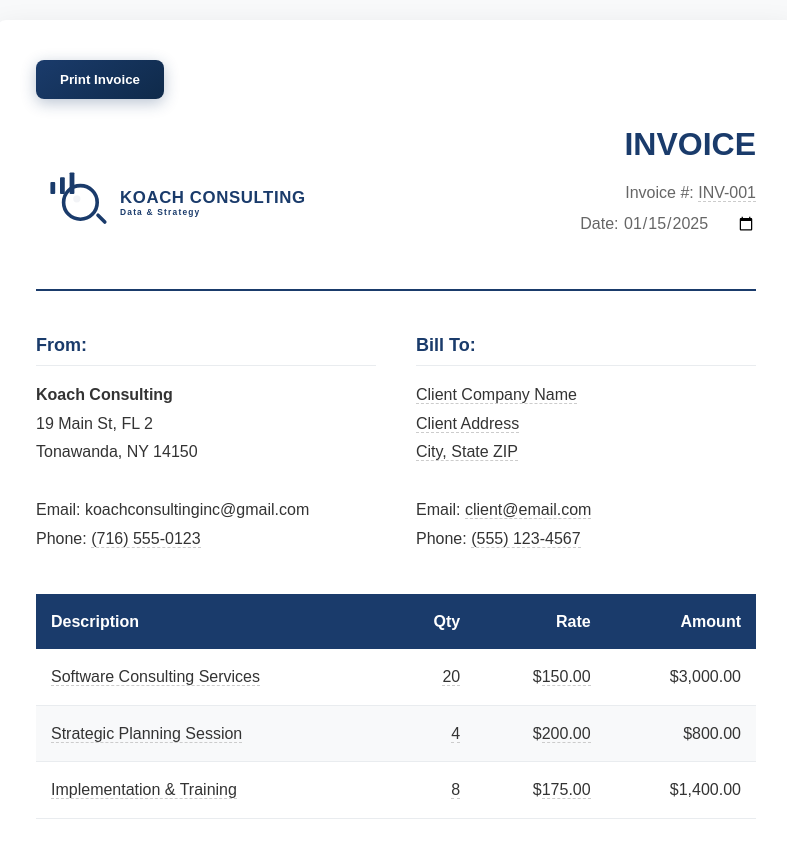
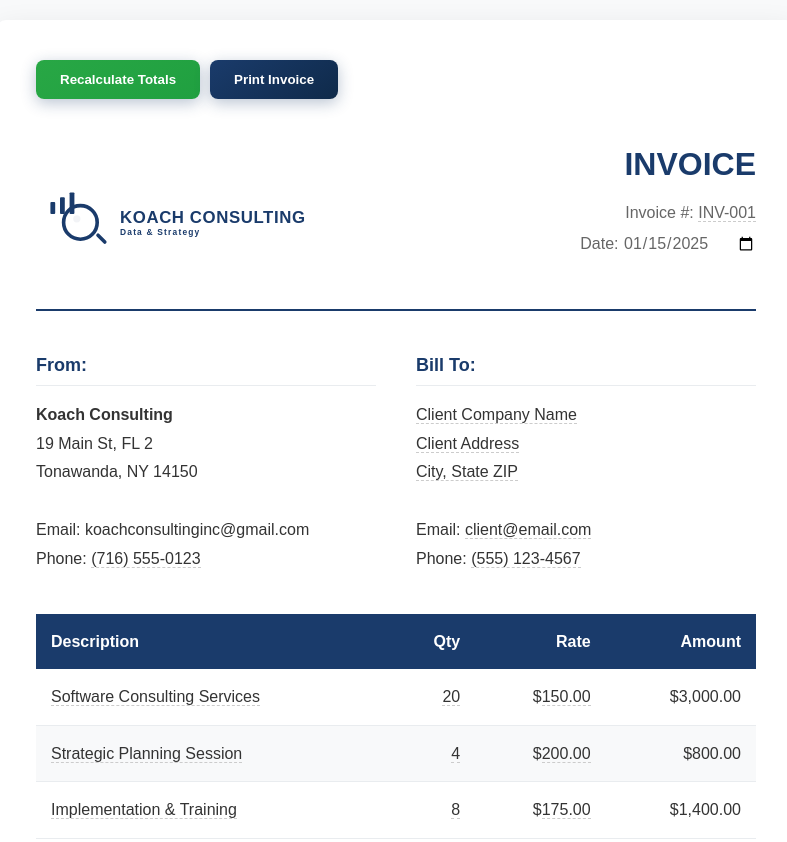
Before and after one commit to koachconsulting/WebP, a plain HTML site: page invoice-template.html in a window 1280 px wide. Shown: the top 842 px of the page, without its empty margins (244-1031 px from the left). Drawn offline with Linux system fonts and the light colour scheme.

Commit message:
Add Recalculate Totals button - green button to manually recalculate all invoice totals

```diff
--- a/invoice-template.html
+++ b/invoice-template.html
@@ -189,22 +189,27 @@
             border-radius: 3px;
         }
 
-        .print-button {
+        .print-button, .recalc-button {
             background: linear-gradient(145deg, #1A3B6B, #0f2a4a);
             color: white;
             padding: 12px 24px;
             border: none;
             border-radius: 8px;
             margin-bottom: 20px;
+            margin-right: 10px;
             cursor: pointer;
             font-weight: bold;
             box-shadow: 0 4px 15px rgba(26, 59, 107, 0.3);
             transition: all 0.3s ease;
         }
 
-        .print-button:hover {
+        .print-button:hover, .recalc-button:hover {
             transform: translateY(-2px);
             box-shadow: 0 6px 20px rgba(26, 59, 107, 0.4);
+        }
+
+        .recalc-button {
+            background: linear-gradient(145deg, #28a745, #20a040);
         }
 
         /* Stationary bars - no animation */
@@ -261,7 +266,7 @@
                 border-bottom: none;
             }
 
-            .print-button {
+            .print-button, .recalc-button {
                 display: none;
             }
         }
@@ -515,14 +520,40 @@
             window.print();
         }
 
-        // Add print button dynamically
+        // Recalculate all totals manually
+        function recalculateAll() {
+            // Calculate all line amounts
+            for (let i = 1; i <= 3; i++) {
+                calculateLineAmount(i);
+            }
+            // Calculate totals
+            calculateTotals();
+            alert('Invoice recalculated!');
+        }
+
+        // Add buttons dynamically
         document.addEventListener('DOMContentLoaded', function() {
             const container = document.querySelector('.invoice-container');
+
+            // Create button container
+            const buttonContainer = document.createElement('div');
+            buttonContainer.style.cssText = 'margin-bottom: 20px;';
+
+            // Recalculate button
+            const recalcButton = document.createElement('button');
+            recalcButton.textContent = 'Recalculate Totals';
+            recalcButton.className = 'recalc-button';
+            recalcButton.onclick = recalculateAll;
+
+            // Print button
             const printButton = document.createElement('button');
             printButton.textContent = 'Print Invoice';
             printButton.className = 'print-button';
             printButton.onclick = printInvoice;
-            container.insertBefore(printButton, container.firstChild);
+
+            buttonContainer.appendChild(recalcButton);
+            buttonContainer.appendChild(printButton);
+            container.insertBefore(buttonContainer, container.firstChild);
         });
     </script>
 </body>
```
